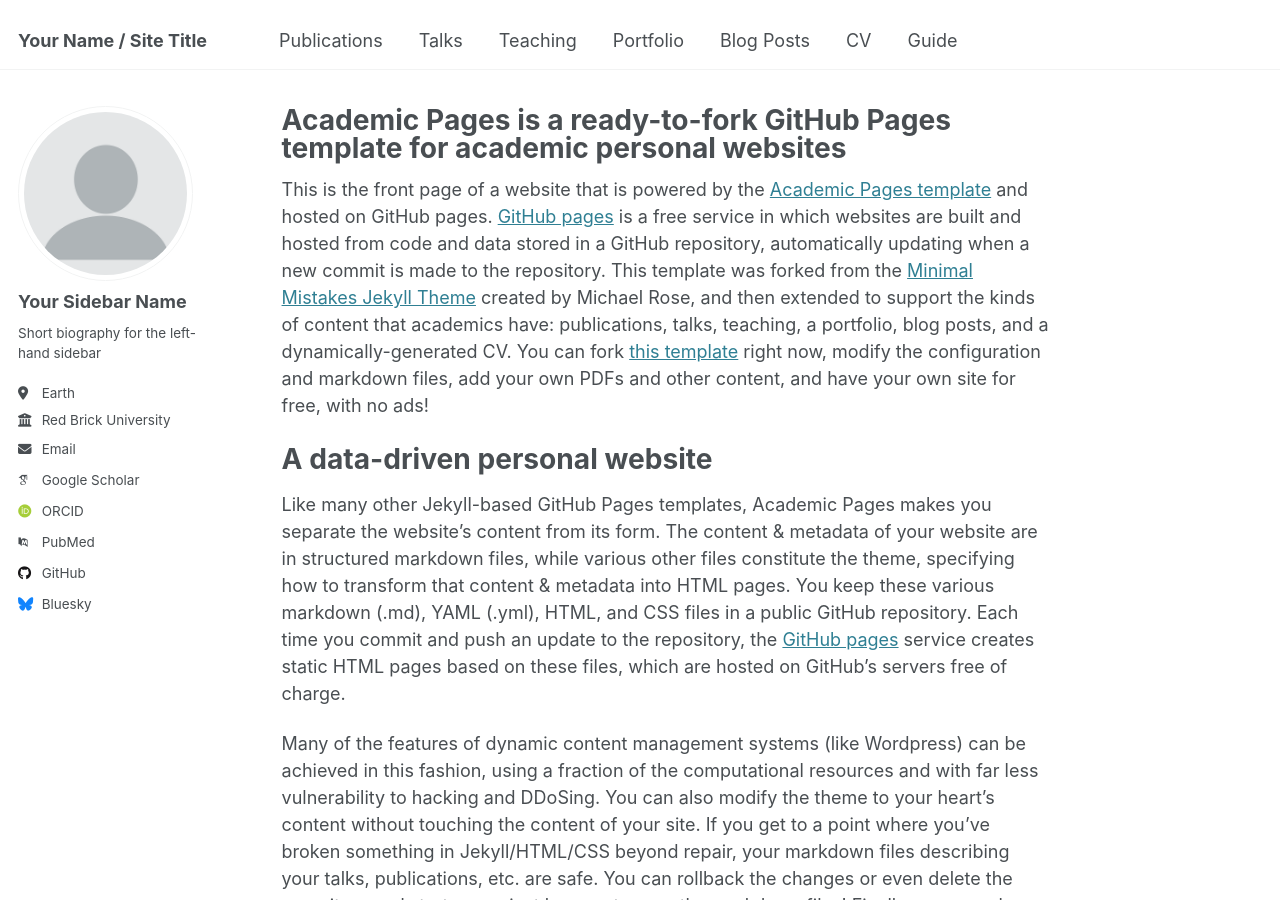
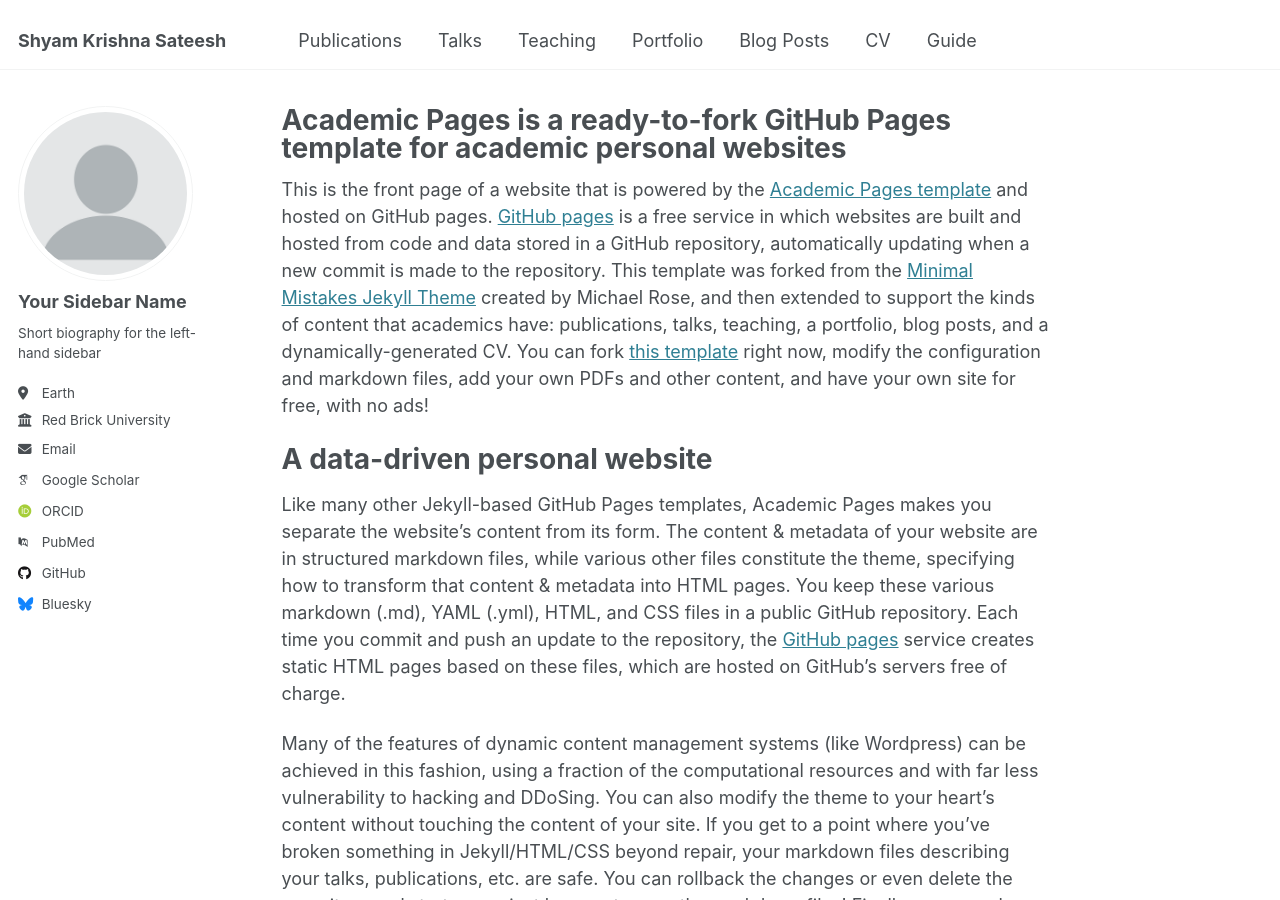
Before and after one commit to shyamksateesh/shyamksateesh.github.io, a Jekyll site: the page built from _pages/about.md, in a window 1280 px wide and 900 px high. Built offline with Jekyll 4.4.1, drawn with Linux system fonts in a browser that asks for light colours; some web fonts are replaced.

Commit message:
Update _config.yml

```diff
--- a/_config.yml
+++ b/_config.yml
@@ -9,7 +9,7 @@
 # Basic Site Settings
 locale                   : "en-US"
 site_theme               : "default"
-title                    : "Your Name / Site Title"
+title                    : "Shyam Krishna Sateesh"
 title_separator          : "-"
 name                     : &name "Your Name"
 description              : &description "personal description"
```
